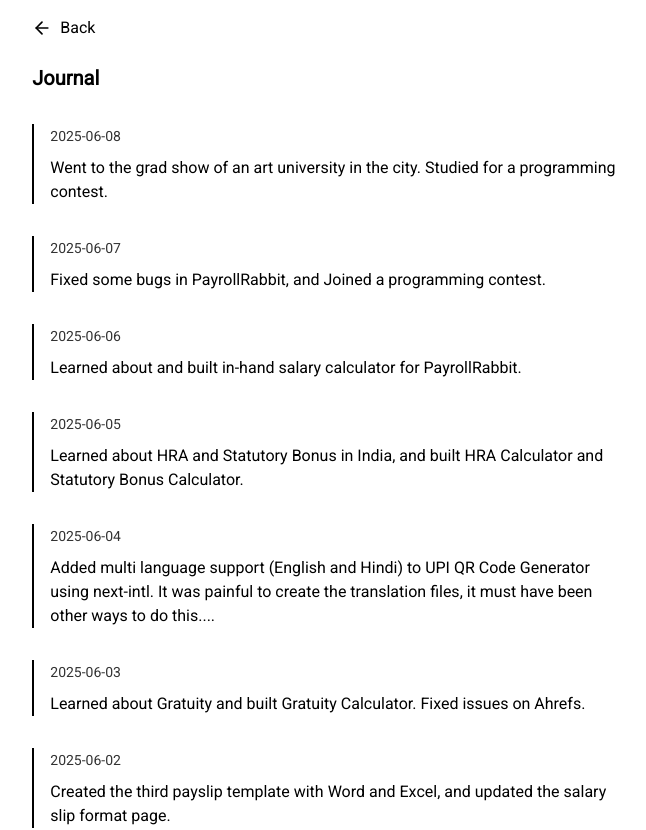
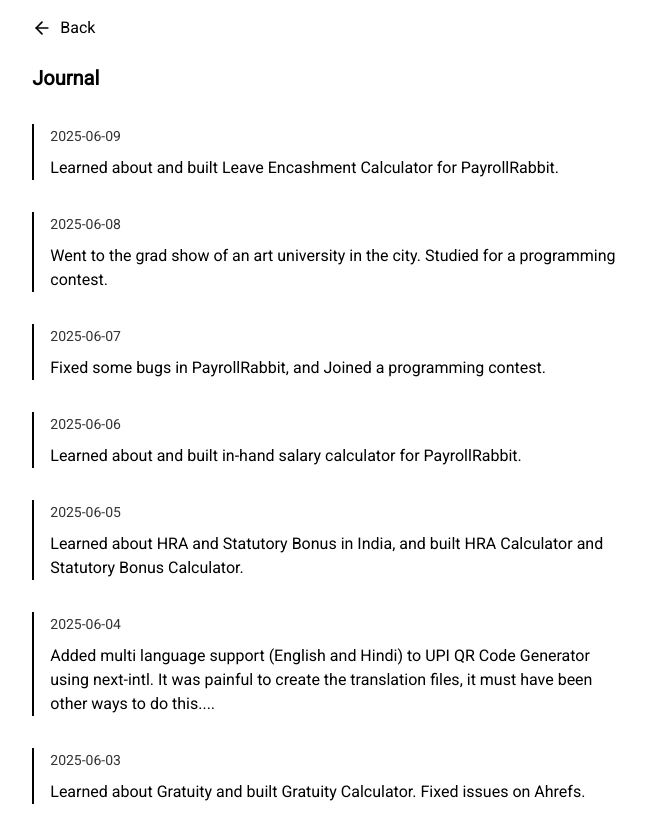
Before and after one commit to minamicode/minamicode.com, a Next.js app: page /journal in a window 1280 px wide. Shown: the top 830 px of the page, without its empty margins (309-955 px from the left). Built offline with nearby package versions, Linux system fonts and the light colour scheme.

Commit message:
add a journal entry

```diff
--- a/src/app/_components/JournalEntries.tsx
+++ b/src/app/_components/JournalEntries.tsx
@@ -6,6 +6,10 @@ type JournalEntry = {
 };
 
 const entries: JournalEntry[] = [
+  {
+    date: "2025-06-09",
+    text: "Learned about and built Leave Encashment Calculator for PayrollRabbit.",
+  },
   {
     date: "2025-06-08",
     text: "Went to the grad show of an art university in the city. Studied for a programming contest.",
```
